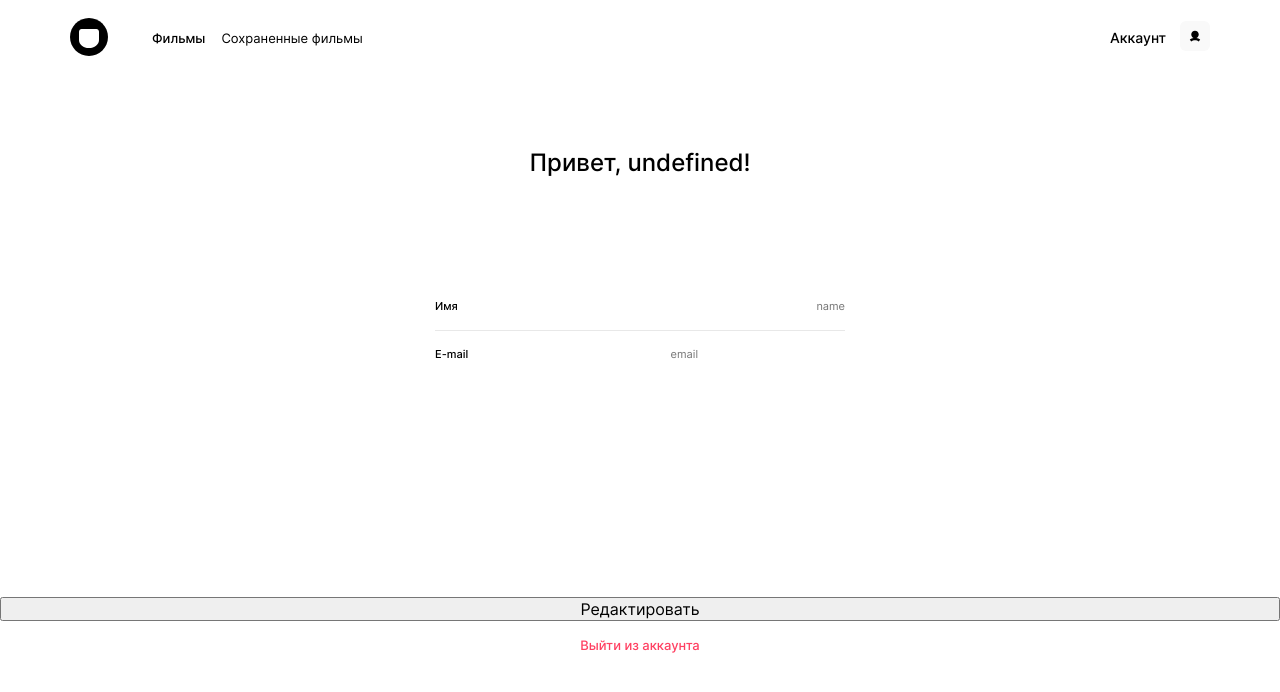
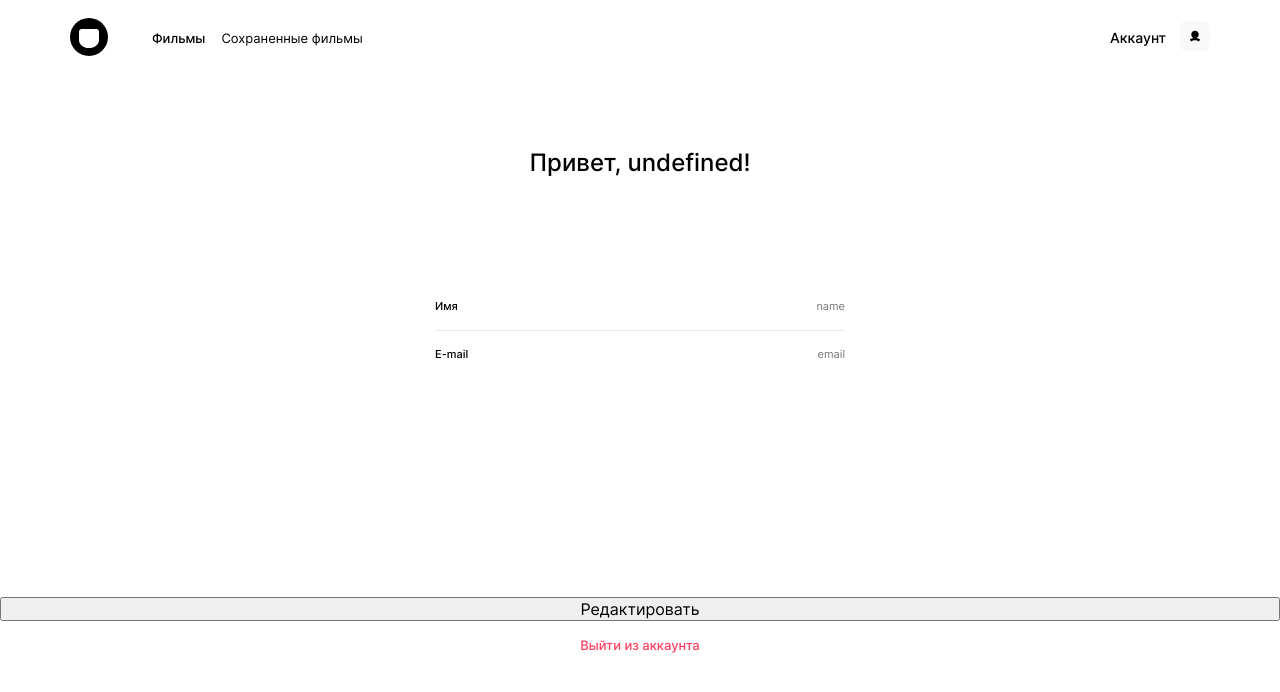
Before and after one commit to Evgeshka1103/movies-explorer-frontend, a React (Create React App) app: page /profile in a window 1280 px wide. Shown: the top 692 px of the page. Built offline with nearby package versions, Linux system fonts and the light colour scheme; no server answers; sample sign-in values are in the browser's storage; the HTML template or start-up script is replaced by a standard one.

Commit message:
css error

```diff
--- a/src/components/Profile/Profile.js
+++ b/src/components/Profile/Profile.js
@@ -55,9 +55,10 @@ export default function Profile({ handleUpdateUser, handleSignOut }) {
         <h2 className="profile__title">{`Привет, ${userName}!`}</h2>
         <form className="profile__form">
           <fieldset className="profile__form-inputs">
+          <span className="profile__error">{errors.name}</span>
             <div className="profile__input-content">
               <h5 className="profile__placeholder">Имя</h5>
-              <span className="profile__error">{errors.name}</span>
+
               <input
                 className="profile__input"
                 placeholder="name"
@@ -84,8 +85,9 @@ export default function Profile({ handleUpdateUser, handleSignOut }) {
                 onChange={handleChange}
                 required
               />
-              <span className="profile__error">{errors.email}</span>
+
             </div>
+            <span className="profile__error">{errors.email}</span>
           </fieldset>
 
           <div className="profile__block-buttons">
```
